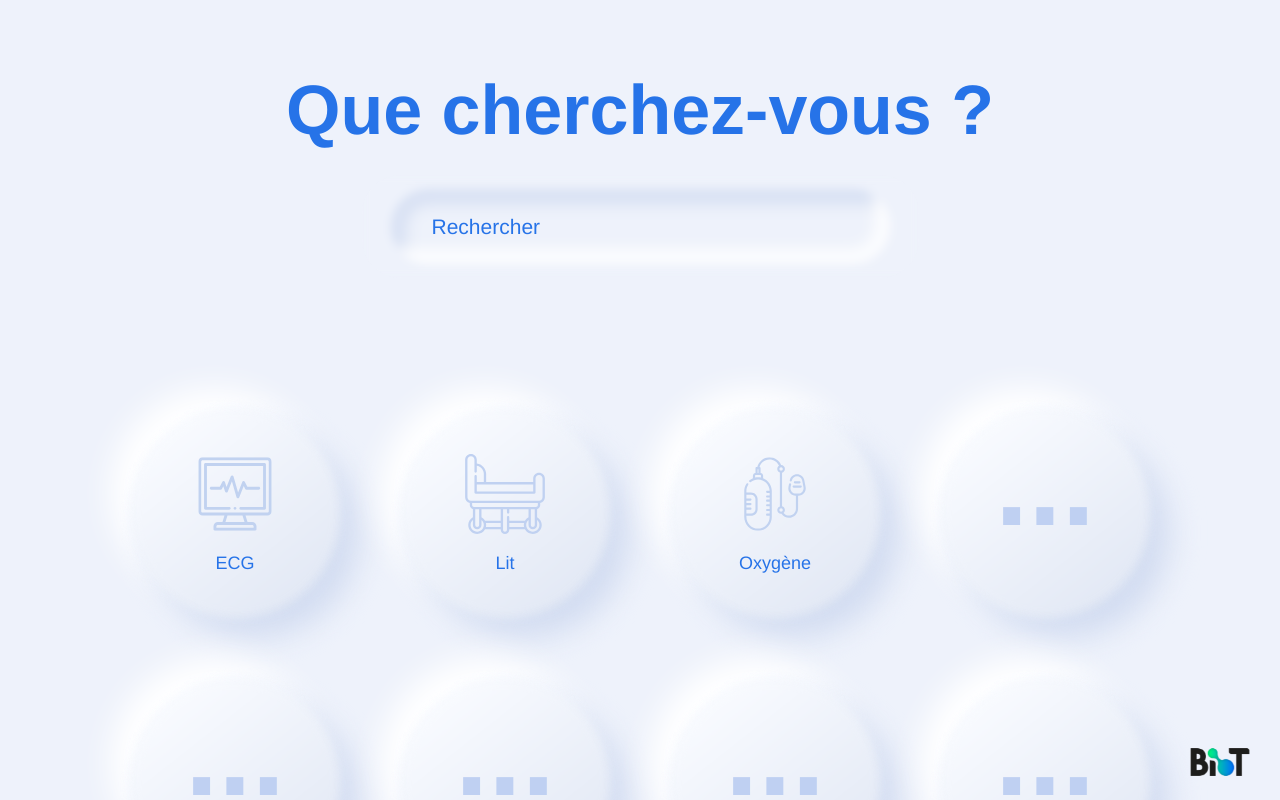
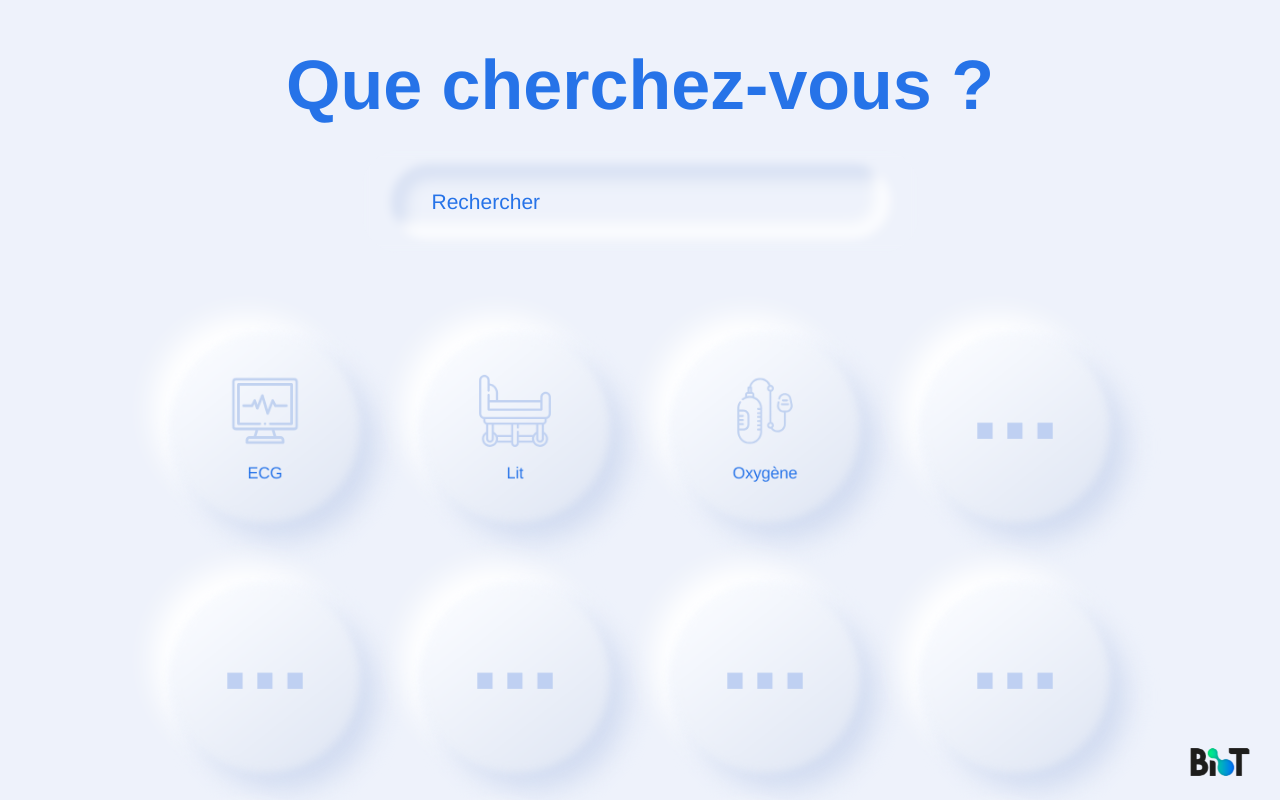
Before and after one commit to B-IoT/biot-dashboard, a React (Create React App) app: page / in a window 1280 px wide. Shown: the top 800 px of the page. Built offline with nearby package versions, Linux system fonts and the light colour scheme; a web font is replaced by a local one.

Commit message:
Scale down item buttons

```diff
--- a/src/components/ItemButton/ItemButton.css
+++ b/src/components/ItemButton/ItemButton.css
@@ -6,7 +6,9 @@
   border-radius: 105px;
   height: 210px;
   width: 210px;
-  margin: 30px;
+  margin: 20px;
+  transform: scale(0.9);
+  -webkit-transform-origin: center;
 }
 
 .button-container {
--- a/src/pages/SearchPage/SearchPage.css
+++ b/src/pages/SearchPage/SearchPage.css
@@ -3,11 +3,8 @@
   justify-content: center;
   display: flex;
   flex-direction: column;
-  padding-top: 75px;
-  padding-bottom: 75px;
-  margin-left: auto;
-  margin-right: auto;
-  width: 80vw;
+  padding-top: 50px;
+  padding-bottom: 50px;
 }
 
 .search-title {
@@ -22,8 +19,8 @@
 .result-grid {
   align-items: center;
   display: flex;
-  margin-top: 100px;
-  margin-bottom: 100px;
+  margin-top: 50px;
+  margin-bottom: 50px;
 }
 
 .logo {
```
